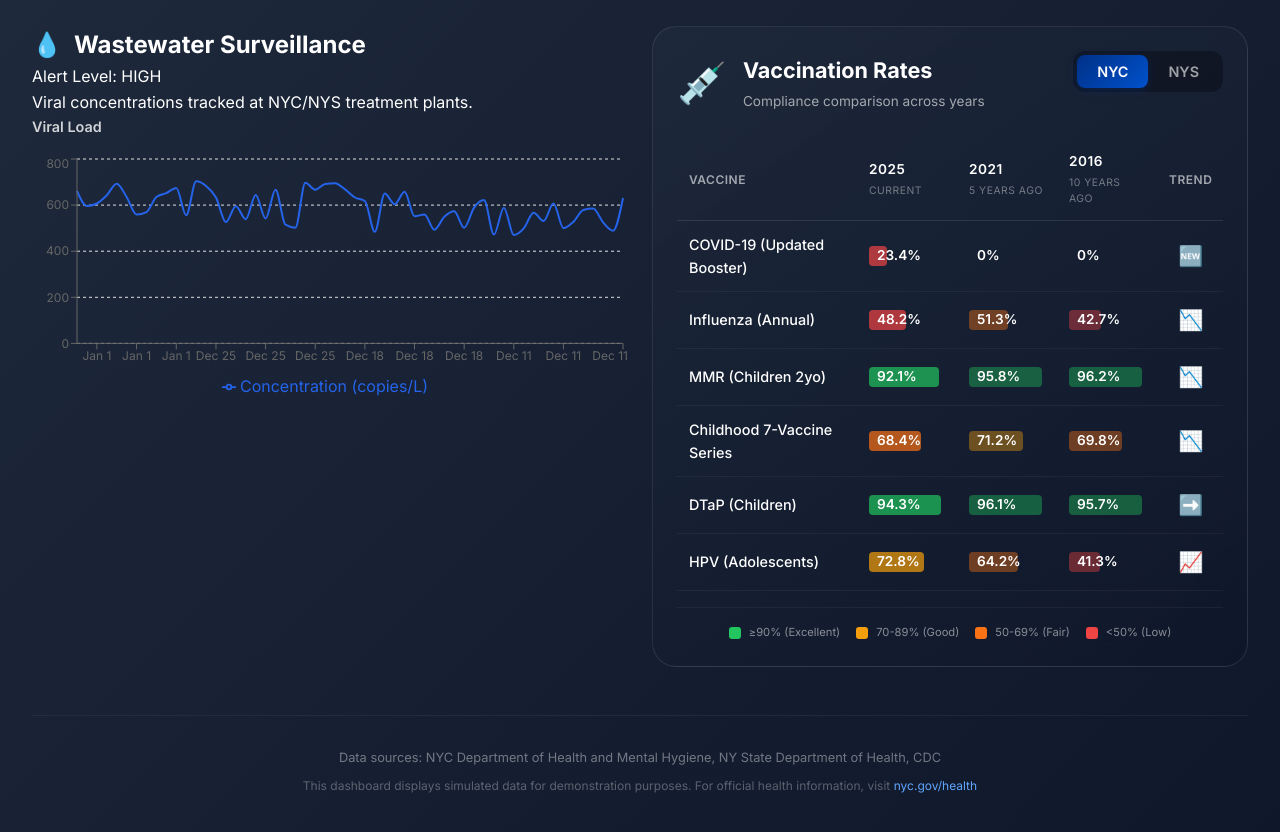
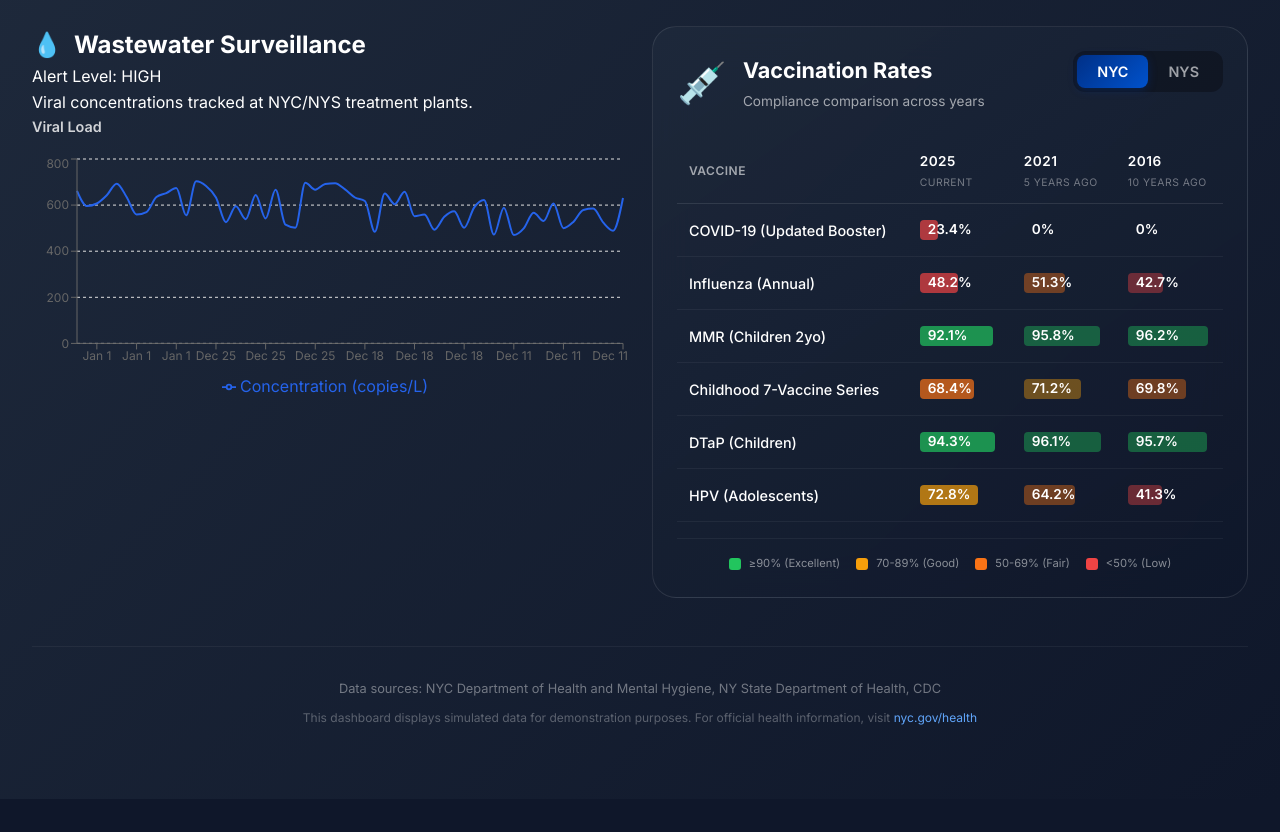
Before and after one commit to cmdrtomalak/ny_health_dashboard, a React (Vite) app: page / in a window 1280 px wide. Shown: the part 2220-3052 px from the top of the page. After the commit the page ends 3019 px from the top, so only its background shows below. Built offline with nearby package versions, Linux system fonts and the light colour scheme.

Commit message:
Fixed Seasons raw numbers

```diff
--- a/src/components/VaccinationPanel.tsx
+++ b/src/components/VaccinationPanel.tsx
@@ -21,19 +21,22 @@ export function VaccinationPanel({ data }: VaccinationPanelProps) {
     // Check if a rate is a dose count (> 100 means it's a dose count, not a percentage)
     const isDoseCount = (rate: number | undefined) => rate !== undefined && rate > 100;
 
+    // Format large dose counts compactly (e.g., 1.2M, 3.1M)
+    const formatDoseCount = (count: number): string => {
+        if (count >= 1_000_000) {
+            return `${(count / 1_000_000).toFixed(1)}M`;
+        }
+        if (count >= 1_000) {
+            return `${(count / 1_000).toFixed(0)}K`;
+        }
+        return count.toLocaleString();
+    };
+
     const getComplianceColor = (rate: number) => {
         if (rate >= 90) return '#22c55e';
         if (rate >= 70) return '#f59e0b';
         if (rate >= 50) return '#f97316';
         return '#ef4444';
-    };
-
-    const getTrendIcon = (current: number, previous: number) => {
-        if (previous === 0 || previous === -1) return '🆕';
-        const diff = current - previous;
-        if (diff > 2) return '📈';
-        if (diff < -2) return '📉';
-        return '➡️';
     };
 
     return (
@@ -92,7 +95,6 @@ export function VaccinationPanel({ data }: VaccinationPanelProps) {
                                     <span className="year-sublabel">10 Years Ago</span>
                                 </th>
                             )}
-                            <th className="trend-col">Trend</th>
                         </tr>
                     </thead>
                     <tbody>
@@ -146,11 +148,13 @@ export function VaccinationPanel({ data }: VaccinationPanelProps) {
                                                         />
                                                     )}
                                                     <span className="rate-value" style={{ fontWeight: 600 }}>
-                                                        {vaccine.lastAvailableRate.toLocaleString()}{isDoseCount(vaccine.lastAvailableRate) ? '' : '%'}
+                                                        {isDoseCount(vaccine.lastAvailableRate)
+                                                            ? formatDoseCount(vaccine.lastAvailableRate)
+                                                            : `${vaccine.lastAvailableRate}%`}
                                                     </span>
-                                                    {vaccine.lastAvailableDate && (
-                                                        <span className="sub-value" style={{ fontSize: '0.7em', display: 'block', color: '#666' }}>
-                                                            {isDoseCount(vaccine.lastAvailableRate) ? 'doses • ' : ''}{vaccine.lastAvailableDate}
+                                                    {isDoseCount(vaccine.lastAvailableRate) && (
+                                                        <span className="sub-value" style={{ fontSize: '0.65em', display: 'inline', color: '#888', marginLeft: '4px' }}>
+                                                            doses
                                                         </span>
                                                     )}
                                                 </>
@@ -203,15 +207,6 @@ export function VaccinationPanel({ data }: VaccinationPanelProps) {
                                         </div>
                                     </td>
                                 )}
-
-                                <td className="trend-cell">
-                                    <span className="trend-emoji">
-                                        {getTrendIcon(
-                                            vaccine.currentYear,
-                                            vaccine.fiveYearsAgo > -1 ? vaccine.fiveYearsAgo : 0
-                                        )}
-                                    </span>
-                                </td>
                             </tr>
                         ))}
                     </tbody>
```
